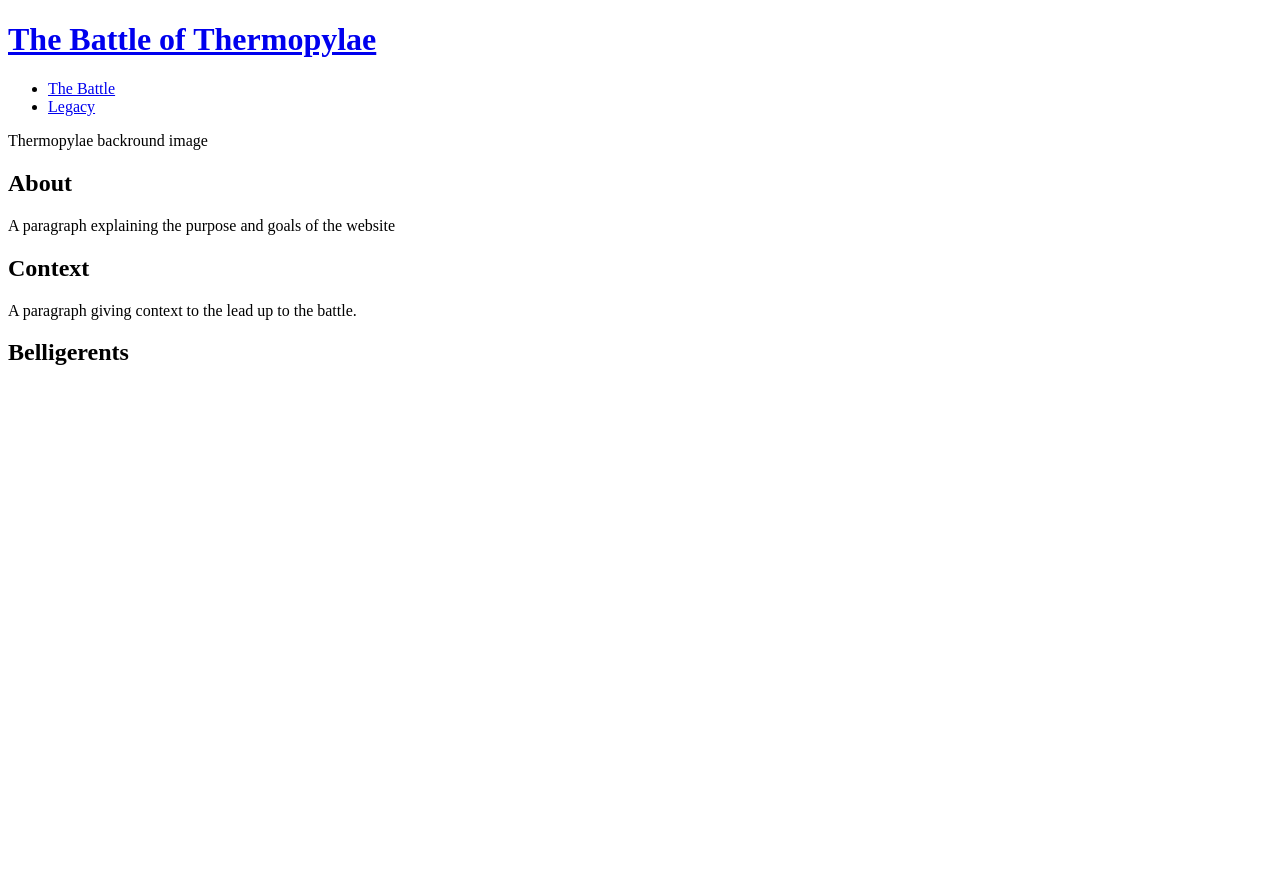
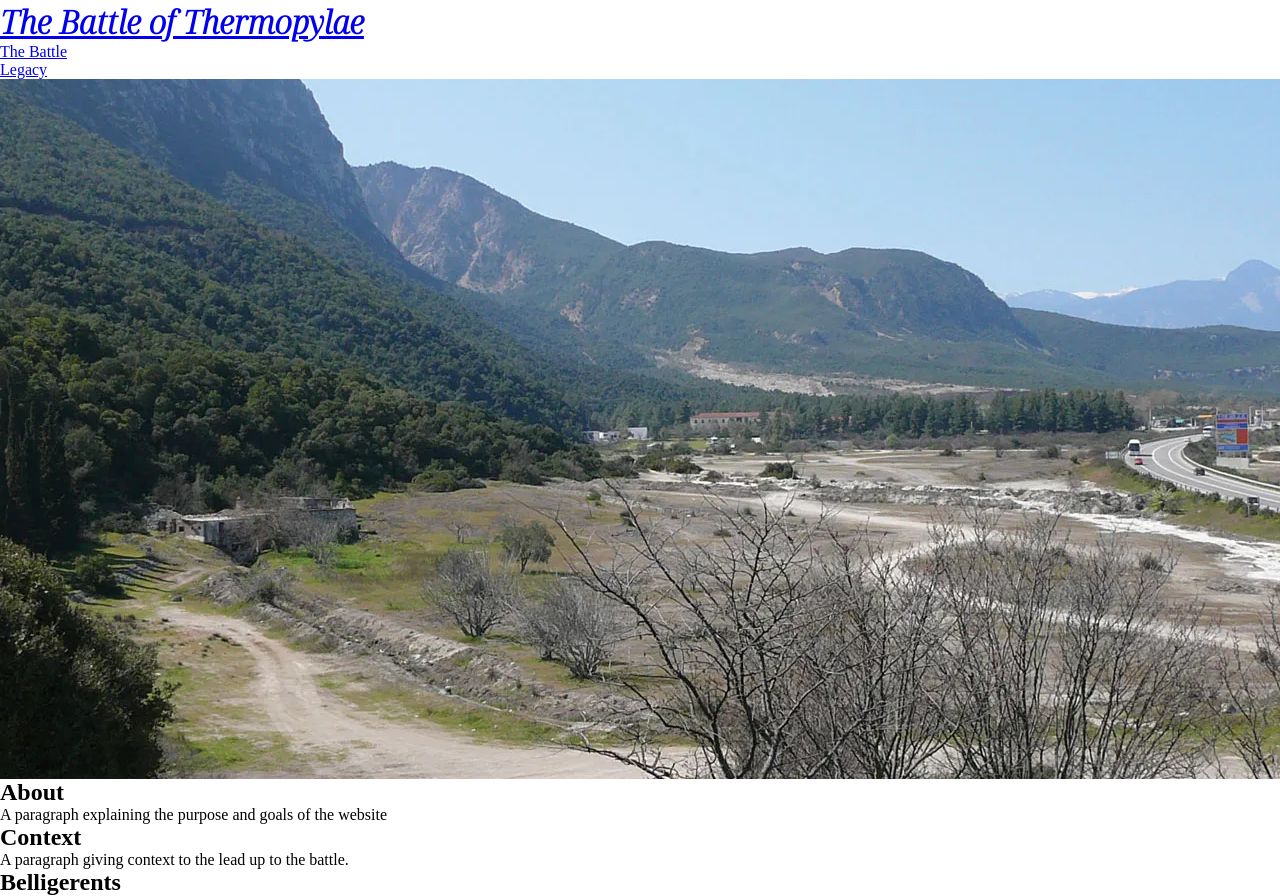
Before and after one commit to Robrowno/project-lambda, a plain HTML site: page home.html in a window 1280 px wide. Before the commit the page ends 800 px from the top, so only its background shows below. Drawn offline with Linux system fonts and the light colour scheme.

Commit message:
add fonts stylesheet and background image to home page

```diff
--- a/assets/style.css
+++ b/assets/style.css
@@ -0,0 +1,27 @@
+/* CSS for Project-Lambda */
+
+@import url('https://fonts.googleapis.com/css2?family=Noto+Serif+Display:ital,wght@1,300&display=swap');
+
+* {
+    margin: 0;
+    padding: 0;
+    border: none;
+}
+
+body {
+    font-family: 'Times New Roman', Times, serif;
+
+}
+
+h1 {
+    font-family: 'Noto Serif Display', serif;
+
+}
+
+#thermopyles {
+    height: 700px;
+    width: 100%;
+    background: url(../assets/images/Thermopyles-Greece.webp) no-repeat center center;
+
+
+}
--- a/home.html
+++ b/home.html
@@ -7,7 +7,7 @@
     <meta name="description" content="A history website dedicated to an important battle IN 480bce">
     <meta name="keywords" content="sparta. ancient greece, thermopylae, the battle of thermopylae">
 
-
+    <link rel="stylesheet" href="assets/style.css">
     <title>The Battle of Thermopylae</title>
 </head>
 <body>
@@ -34,7 +34,7 @@
  </header>
 
  <section>
-     <div id="thermopyles">Thermopylae backround image</div>
+     <div id="thermopyles"></div>
      <div>
          <h2>About</h2>
          <p>A paragraph explaining the purpose and goals of the website</p>
```
Also changed, not shown: assets/images/Thermopyles-Greece.webp (added).
